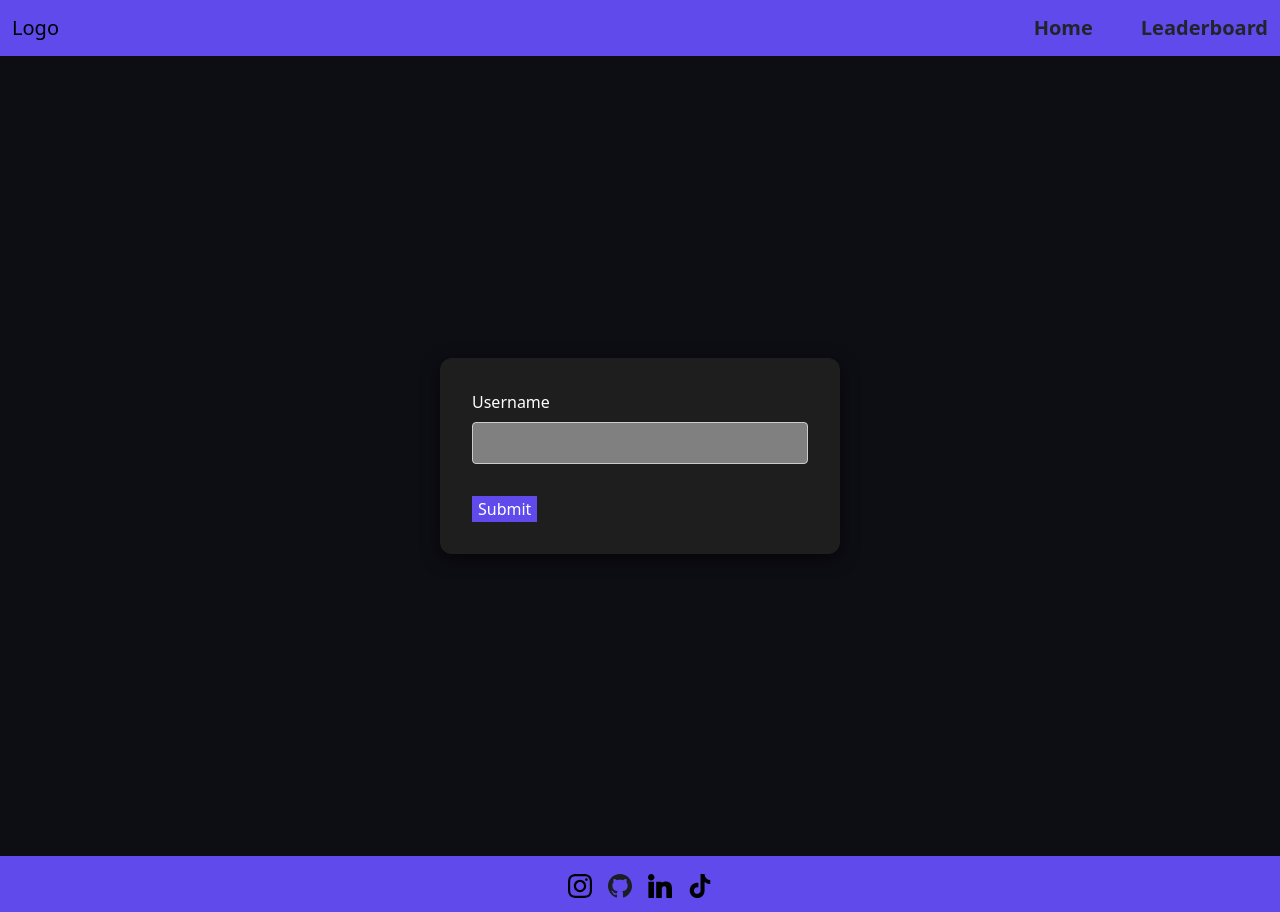
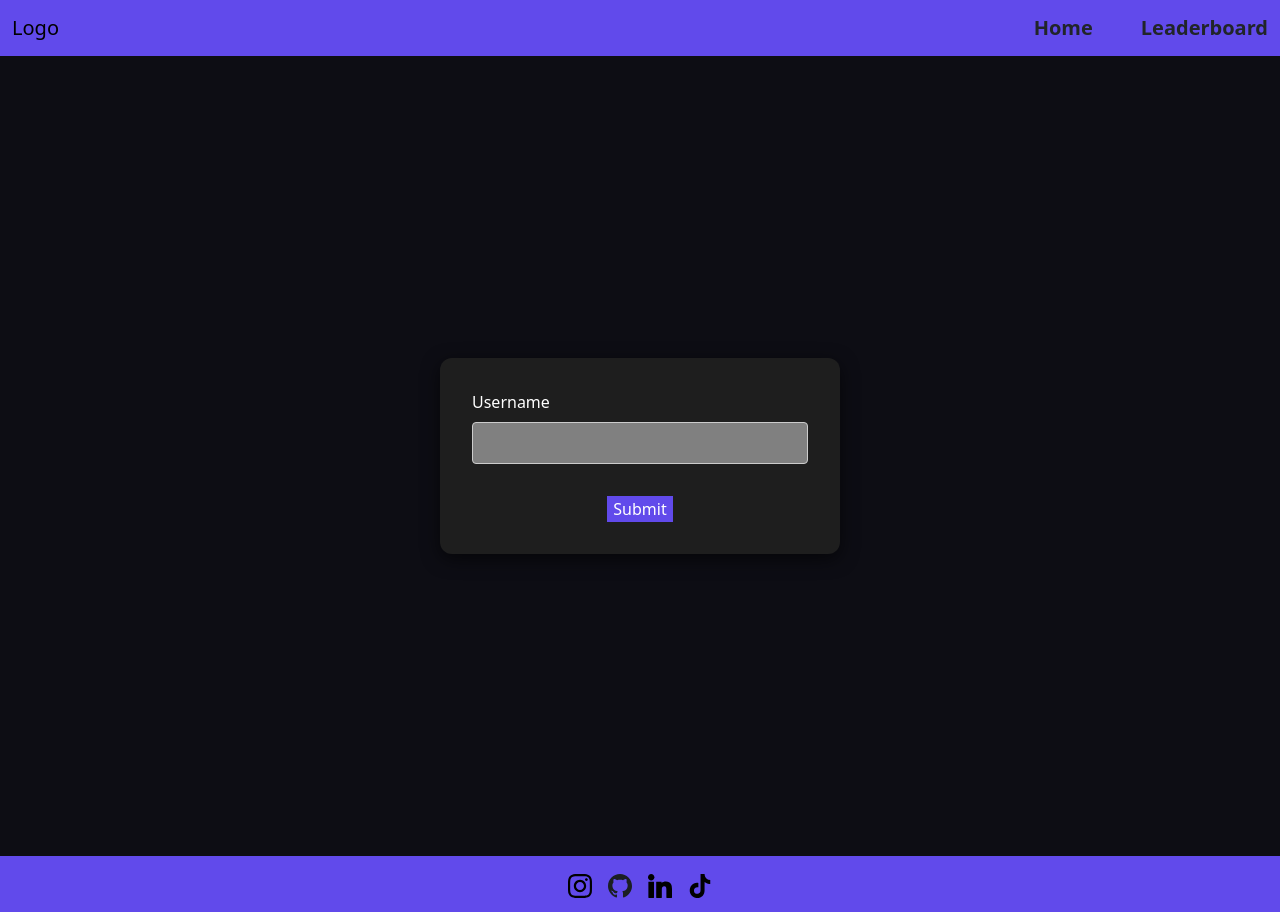
Before and after one commit to KaiaBryant/shadow-stack, a React (Vite) app in the folder client/: page /createuser in a window 1280 px wide. Built offline with nearby package versions, Linux system fonts and the light colour scheme.

Commit message:
Fixed levels accepting no input. Moved button on form to the center.

```diff
--- a/client/src/pages/CreateUsername.jsx
+++ b/client/src/pages/CreateUsername.jsx
@@ -9,10 +9,14 @@ function CreateUser() {
   const handleSubmit = (e) => {
     e.preventDefault(); // stop page refresh
 
+    if (!username.trim()) {
+    alert("Please enter a username.");
+    return; // stop submit
+  }
     // later send `username` to backend / DB here
     // await api.createUser({ username });
 
-    navigate("/character-select", { state: { username } }); // pass username if needed
+    navigate("/character-select", { state: { username } }); // pass username when needed
   };
 
   return (
--- a/client/src/styles/CreateUser.css
+++ b/client/src/styles/CreateUser.css
@@ -21,6 +21,7 @@ html, body {
     box-shadow: 0 5px 18px rgba(0, 0, 0, 0.6);
     width: 100%;
     max-width: 400px;
+    display: grid;
 }
 
 /* Label */
@@ -45,4 +46,6 @@ html, body {
     color: white;
     border: none;
     margin-top: 1rem;
+    margin-left: auto;
+    margin-right: auto;
 }
```
